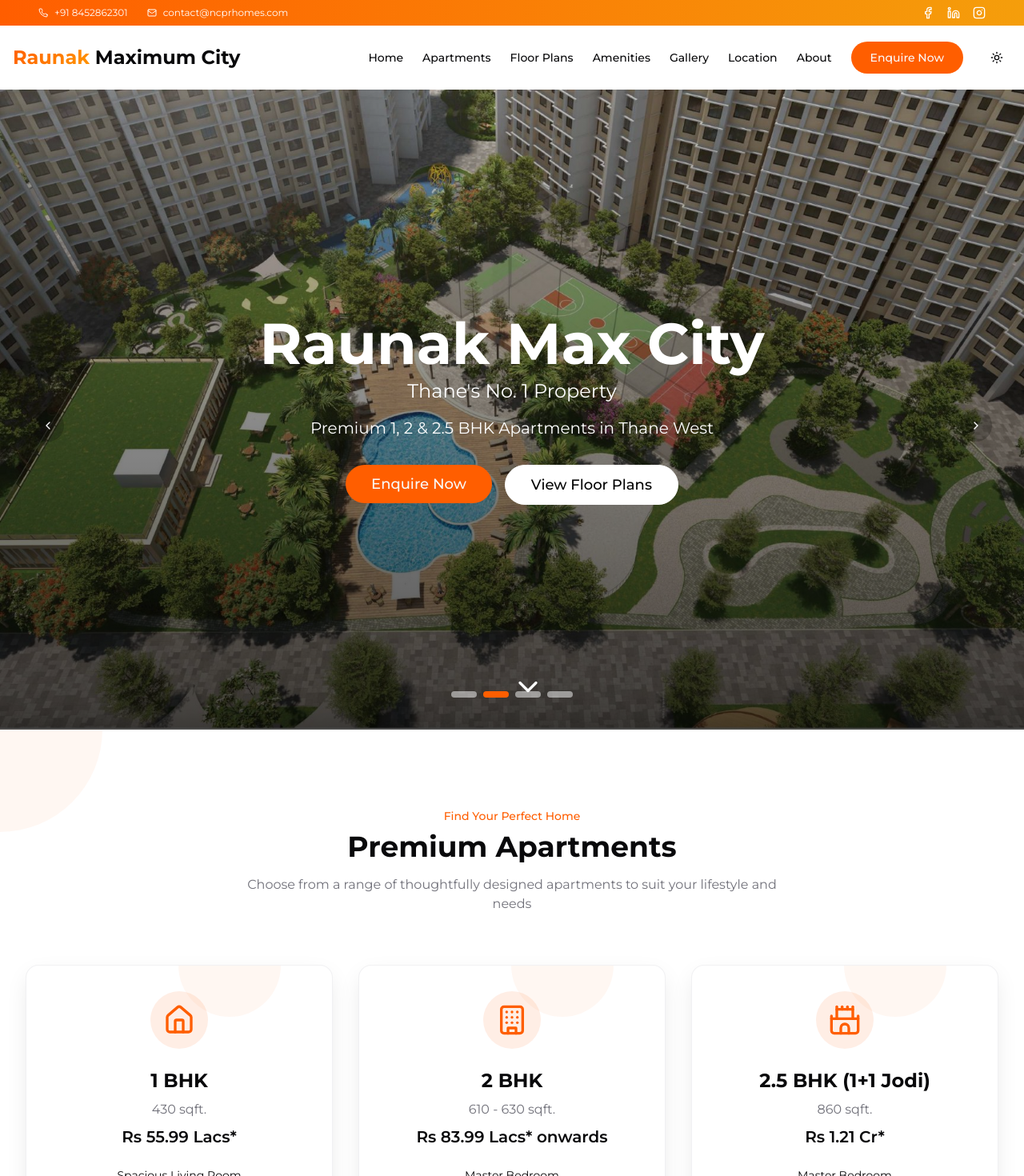
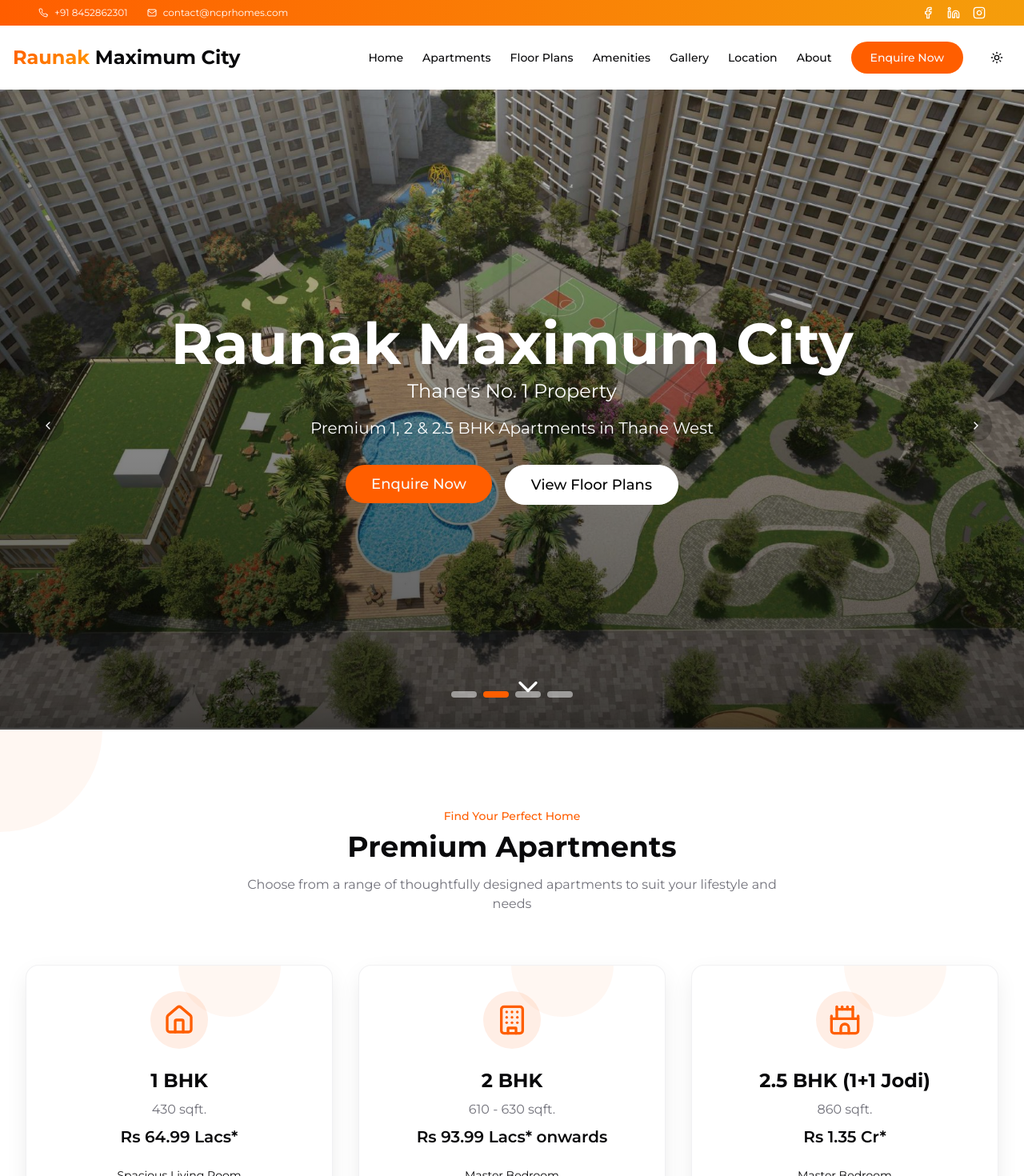
Before and after one commit to NCPR-HOMES/Raunakmaxcity, a Next.js app: page / in a window 1280 px wide. Shown: the top 1470 px of the page at 80% size. Built offline with nearby package versions, Linux system fonts and the light colour scheme.

Commit message:
final commit 1

```diff
--- a/app/layout.tsx
+++ b/app/layout.tsx
@@ -13,20 +13,20 @@ import Script from "next/script"
 const montserrat = Montserrat({ subsets: ["latin"], variable: "--font-montserrat" })
 
 export const metadata: Metadata = {
-  title: "Raunak Max City | Premium Residential Project in Thane West",
+  title: "Raunak Maximum City | Premium Residential Project in Thane West",
   description:
-    "Discover Raunak Max City - Thane's No. 1 Property offering 1, 2 & 2.5 BHK luxury apartments with world-class amenities and strategic location in Thane West.",
-  keywords: "Raunak Max City, Thane West, 1BHK, 2BHK, 3BHK, residential project, property investment, Raunak Group",
+    "Discover Raunak Maximum City - Thane's No. 1 Property offering 1, 2 & 2.5 BHK luxury apartments with world-class amenities and strategic location in Thane West.",
+  keywords: "Raunak Maximum City, Thane West, 1BHK, 2BHK, 3BHK, residential project, property investment, Raunak Group",
   openGraph: {
-    title: "Raunak Max City | Premium Residential Project in Thane West",
+    title: "Raunak Maximum City | Premium Residential Project in Thane West",
     description:
-      "Discover Raunak Max City - Thane's No. 1 Property offering 1, 2 & 2.5 BHK luxury apartments with world-class amenities and strategic location in Thane West.",
+      "Discover Raunak Maximum City - Thane's No. 1 Property offering 1, 2 & 2.5 BHK luxury apartments with world-class amenities and strategic location in Thane West.",
     images: [
       {
         url: "/images/og-image.jpg",
         width: 1200,
         height: 630,
-        alt: "Raunak Max City",
+        alt: "Raunak Maximum City",
       },
     ],
     locale: "en_IN",
@@ -34,9 +34,9 @@ export const metadata: Metadata = {
   },
   twitter: {
     card: "summary_large_image",
-    title: "Raunak Max City | Premium Residential Project in Thane West",
+    title: "Raunak Maximum City | Premium Residential Project in Thane West",
     description:
-      "Discover Raunak Max City - Thane's No. 1 Property offering 1, 2 & 2.5 BHK luxury apartments with world-class amenities and strategic location in Thane West.",
+      "Discover Raunak Maximum City - Thane's No. 1 Property offering 1, 2 & 2.5 BHK luxury apartments with world-class amenities and strategic location in Thane West.",
     images: ["/images/og-image.jpg"],
   },
     generator: 'v0.dev'
@@ -55,7 +55,7 @@ export default function RootLayout({
             {
               "@context": "https://schema.org",
               "@type": "RealEstateListing",
-              "name": "Raunak Max City",
+              "name": "Raunak Maximum City",
               "description": "Premium 1, 2 & 2.5 BHK apartments in Thane West by Raunak Group",
               "url": "https://raunakmaxcity.in",
               "address": {
--- a/app/page.tsx
+++ b/app/page.tsx
@@ -11,9 +11,9 @@ import Rera from "@/components/rera"
 import CallToAction from "@/components/call-to-action"
 
 export const metadata: Metadata = {
-  title: "Raunak Max City | Premium Residential Project in Thane West",
+  title: "Raunak Maximum City | Premium Residential Project in Thane West",
   description:
-    "Discover Raunak Max City - Thane's No. 1 Property offering 1, 2 & 2.5 BHK luxury apartments with world-class amenities and strategic location in Thane West.",
+    "Discover Raunak Maximum City - Thane's No. 1 Property offering 1, 2 & 2.5 BHK luxury apartments with world-class amenities and strategic location in Thane West.",
 }
 
 export default function Home() {
--- a/app/thank-you/page.tsx
+++ b/app/thank-you/page.tsx
@@ -4,8 +4,8 @@ import { CheckCircle } from "lucide-react"
 import { Button } from "@/components/ui/button"
 
 export const metadata: Metadata = {
-  title: "Thank You | Raunak Max City",
-  description: "Thank you for your interest in Raunak Max City. Our team will contact you shortly.",
+  title: "Thank You | Raunak Maximum City",
+  description: "Thank you for your interest in Raunak Maximum City. Our team will contact you shortly.",
 }
 
 export default function ThankYou() {
@@ -17,7 +17,7 @@ export default function ThankYou() {
       </div>
       <h1 className="text-4xl font-bold mb-4 mt-4">Thank You!</h1>
       <p className="text-xl mb-8 max-w-md">
-        We've received your inquiry about Raunak Max City. Our team will contact you shortly.
+        We've received your inquiry about Raunak Maximum City. Our team will contact you shortly.
       </p>
       <div className="flex flex-col sm:flex-row gap-4">
         <Button asChild size="lg" className="rounded-full px-8">
--- a/components/amenities.tsx
+++ b/components/amenities.tsx
@@ -82,7 +82,7 @@ export default function Amenities() {
           >
             <Image
               src="/lm.jpg?height=600&width=800"
-              alt="Raunak Max City Amenities"
+              alt="Raunak Maximum City Amenities"
               fill
               className="object-cover"
             />
--- a/components/apartments.tsx
+++ b/components/apartments.tsx
@@ -10,21 +10,21 @@ const apartments = [
   {
     type: "1 BHK",
     area: "430 sqft.",
-    price: "Rs 55.99 Lacs*",
+    price: "Rs 64.99 Lacs*",
     icon: Home,
     features: ["Spacious Living Room", "Modern Kitchen", "Balcony", "Premium Fittings"],
   },
   {
     type: "2 BHK",
     area: "610 - 630 sqft.",
-    price: "Rs 83.99 Lacs* onwards",
+    price: "Rs 93.99 Lacs* onwards",
     icon: Building,
     features: ["Master Bedroom", "Kids Bedroom", "Spacious Living Area", "Utility Space"],
   },
   {
     type: "2.5 BHK (1+1 Jodi)",
     area: "860 sqft.",
-    price: "Rs 1.21 Cr*",
+    price: "Rs 1.35 Cr*",
     icon: Castle,
     features: ["Master Bedroom", "Two Additional Bedrooms", "Large Living & Dining", "Multiple Balconies"],
   },
--- a/components/chatbot.tsx
+++ b/components/chatbot.tsx
@@ -23,7 +23,7 @@ export default function Chatbot() {
   const [isOpen, setIsOpen] = useState(false)
   const [messages, setMessages] = useState<Message[]>([
     {
-      text: "👋 Hi there! I'm your Raunak Max City assistant. How can I help you today?",
+      text: "👋 Hi there! I'm your Raunak Maximum City assistant. How can I help you today?",
       isBot: true,
     },
   ])
@@ -113,7 +113,7 @@ export default function Chatbot() {
             className="bg-card rounded-2xl shadow-lg border mb-4 w-[320px] sm:w-[350px] max-h-[500px] flex flex-col overflow-hidden"
           >
             <div className="p-4 gradient-primary text-white rounded-t-2xl flex justify-between items-center">
-              <h3 className="font-semibold">Raunak Max City Assistant</h3>
+              <h3 className="font-semibold">Raunak Maximum City Assistant</h3>
               <Button
                 variant="ghost"
                 size="icon"
--- a/components/contact-form.tsx
+++ b/components/contact-form.tsx
@@ -74,7 +74,7 @@ export default function ContactForm() {
         <div className="text-center mb-12">
           <h2 className="text-3xl md:text-4xl font-bold mb-4">Contact Us</h2>
           <p className="max-w-2xl mx-auto opacity-90">
-            Interested in Raunak Max City? Get in touch with us for more information or to schedule a visit
+            Interested in Raunak Maximum City? Get in touch with us for more information or to schedule a visit
           </p>
         </div>
 
--- a/components/floor-plans.tsx
+++ b/components/floor-plans.tsx
@@ -12,7 +12,7 @@ const floorPlans = {
   "1bhk": {
     title: "1 BHK",
     area: "430 sqft.",
-    price: "Rs 55.99 Lacs*",
+    price: "Rs 64.99 Lacs*",
     image: "/floorplan1.jpg?height=600&width=800",
     features: [
       "Spacious living room with balcony",
@@ -24,7 +24,7 @@ const floorPlans = {
   "2bhk": {
     title: "2 BHK",
     area: "610 - 630 sqft.",
-    price: "Rs 83.99 Lacs* onwards",
+    price: "Rs 93.99 Lacs* onwards",
     image: "/floorplan2.jpg?height=600&width=800",
     features: [
       "Master bedroom with attached bathroom",
@@ -36,7 +36,7 @@ const floorPlans = {
   "3bhk": {
     title: "2.5 BHK (1+1 Jodi)",
     area: "860 sqft.",
-    price: "Rs 1.21 Cr*",
+    price: "Rs 1.35 Cr*",
     image: "/floorplan3.jpg?height=600&width=800",
     features: [
       "Master bedroom with premium fittings",
--- a/components/gallery.tsx
+++ b/components/gallery.tsx
@@ -52,7 +52,7 @@ export default function Gallery() {
           <span className="inline-block text-sm font-medium text-primary mb-2">Visual Tour</span>
           <h2 className="text-3xl md:text-4xl font-bold mb-4">Project Gallery</h2>
           <p className="text-muted-foreground max-w-2xl mx-auto">
-            Explore the stunning visuals of Raunak Max City through our comprehensive gallery
+            Explore the stunning visuals of Raunak Maximum City through our comprehensive gallery
           </p>
         </div>
 
--- a/components/hero.tsx
+++ b/components/hero.tsx
@@ -10,19 +10,19 @@ import { useContactModal } from "@/hooks/use-contact-modal"
 const heroImages = [
   {
     src: "/hero3.jpg?height=1080&width=1920 ",
-    alt: "Raunak Max City Exterior",
+    alt: "Raunak Maximum City Exterior",
   },
   {
     src: "/hero4.jpg?height=1080&width=1920",
-    alt: "Raunak Max City Amenities",
+    alt: "Raunak Maximum City Amenities",
   },
   {
     src: "/hero2.jpg?height=1080&width=1920",
-    alt: "Raunak Max City Interior",
+    alt: "Raunak Maximum City Interior",
   },
   {
     src: "/hero5.jpg?height=1080&width=1920",
-    alt: "Raunak Max City Interior",
+    alt: "Raunak Maximum City Interior",
   },
 ]
 
@@ -108,7 +108,7 @@ export default function Hero() {
           className="max-w-4xl mx-auto"
         >
           <h1 className="text-4xl md:text-6xl lg:text-7xl font-bold mb-4">
-            Raunak Max City
+            Raunak Maximum City
             <span className="block text-xl md:text-2xl font-normal mt-2">Thane's No. 1 Property</span>
           </h1>
           <p className="text-lg md:text-xl mb-8 max-w-2xl mx-auto">Premium 1, 2 & 2.5 BHK Apartments in Thane West</p>
--- a/components/location.tsx
+++ b/components/location.tsx
@@ -49,7 +49,7 @@ export default function Location() {
             </div>
 
             <p className="text-muted-foreground">
-              Raunak Max City is located on the prestigious Ghodbunder Road in Thane West, offering easy access to major
+              Raunak Maximum City is located on the prestigious Ghodbunder Road in Thane West, offering easy access to major
               business districts, educational institutions, healthcare facilities, and entertainment options.
             </p>
 
@@ -92,7 +92,7 @@ export default function Location() {
               allowFullScreen
               loading="lazy"
               referrerPolicy="no-referrer-when-downgrade"
-              title="Raunak Max City Location"
+              title="Raunak Maximum City Location"
             ></iframe>
           </motion.div>
         </div>
--- a/components/project-highlights.tsx
+++ b/components/project-highlights.tsx
@@ -77,7 +77,7 @@ export default function ProjectHighlights() {
           <span className="inline-block text-sm font-medium text-primary mb-2">Why Choose Us</span>
           <h2 className="text-3xl md:text-4xl font-bold mb-4">Project Highlights</h2>
           <p className="text-muted-foreground max-w-2xl mx-auto">
-            Raunak Max City offers a perfect blend of luxury, comfort, and convenience with these exceptional features
+            Raunak Maximum City offers a perfect blend of luxury, comfort, and convenience with these exceptional features
           </p>
         </div>
 
```
